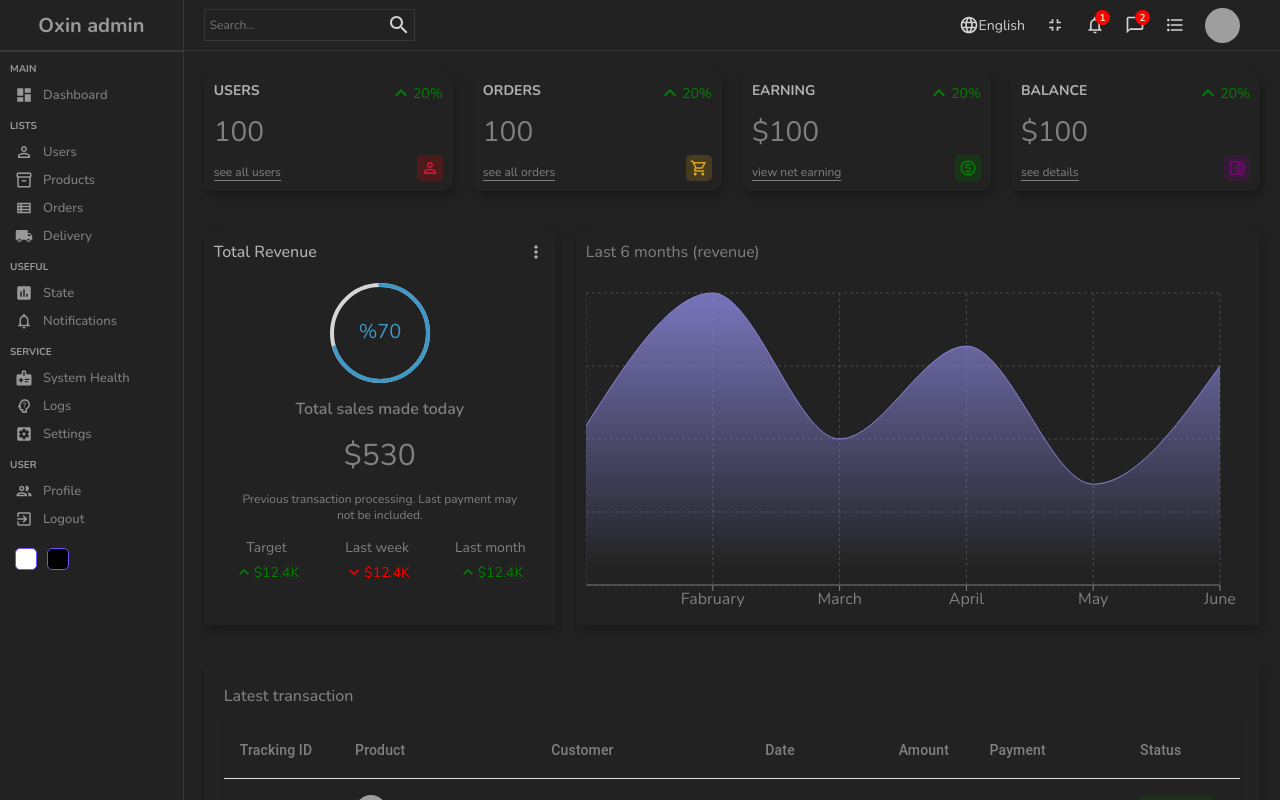
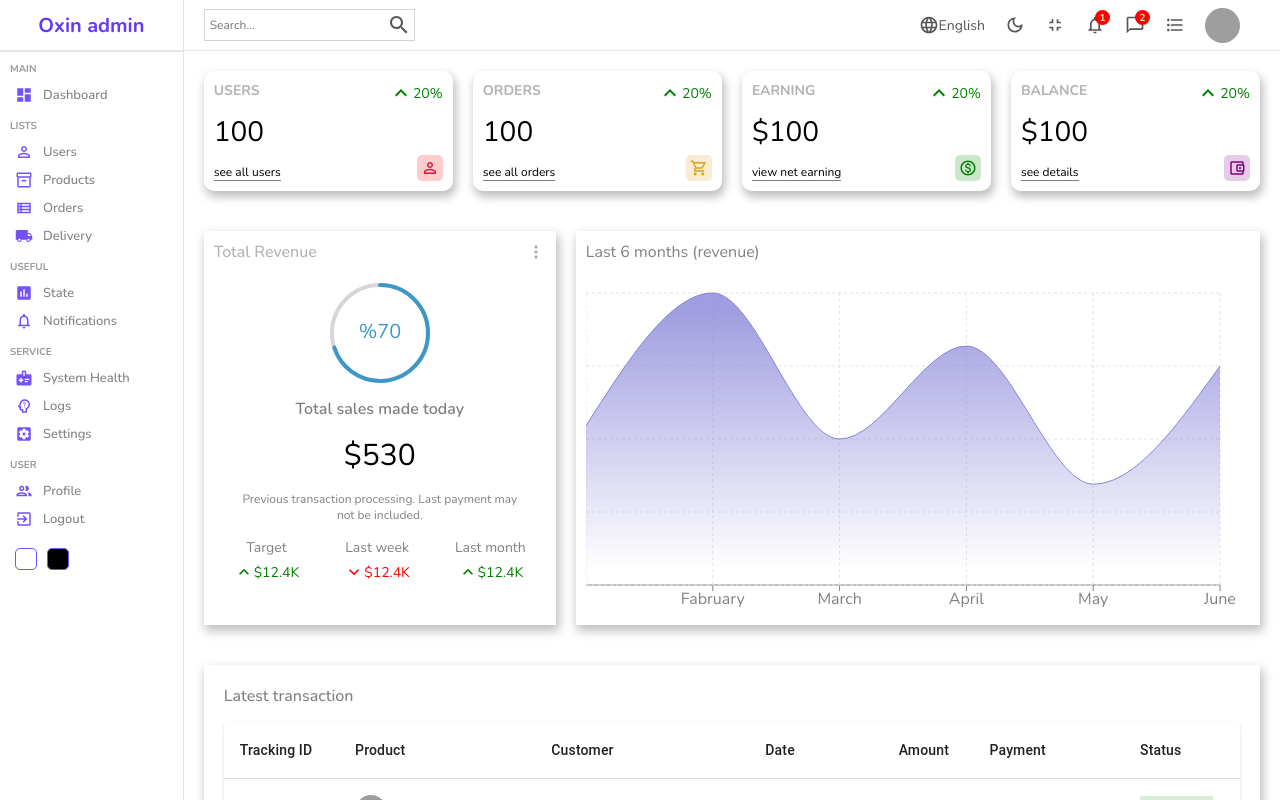
Before and after one commit to Mohammad-ghasempour/Admin-dashboard, a React (Create React App) app: page / in a window 1280 px wide. Shown: the top 800 px of the page. Built offline with nearby package versions, Linux system fonts and the light colour scheme; grey boxes are pictures that could not be loaded.

Commit message:
toggle for dark and ligh mode in navbar with changable icon completed

```diff
--- a/src/components/navbar/Navbar.jsx
+++ b/src/components/navbar/Navbar.jsx
@@ -5,8 +5,15 @@ import FullscreenExitOutlinedIcon from "@mui/icons-material/FullscreenExitOutlin
 import NotificationsNoneOutlinedIcon from "@mui/icons-material/NotificationsNoneOutlined";
 import ChatBubbleOutlineOutlinedIcon from "@mui/icons-material/ChatBubbleOutlineOutlined";
 import FormatListBulletedOutlinedIcon from "@mui/icons-material/FormatListBulletedOutlined";
+import DarkModeOutlinedIcon from "@mui/icons-material/DarkModeOutlined";
+import WbSunnyOutlinedIcon from "@mui/icons-material/WbSunnyOutlined";
+import { useState, useContext } from "react";
+import { darkModeContext } from "../../context/darkModeContext";
 
 const Navbar = () => {
+  const { dispatch } = useContext(darkModeContext);
+  const [isMoon, setIsMoon] = useState(true);
+
   return (
     <div className="navbar">
       <div className="wrapper">
@@ -16,7 +23,20 @@ const Navbar = () => {
         </div>
         <div className="items">
           <div className="item">
-            <LanguageOutlinedIcon className="icon"/> English
+            <LanguageOutlinedIcon className="icon" /> English
+          </div>
+          <div
+            className="item"
+            onClick={() => {
+              dispatch({ type: "TOGGLE" });
+              setIsMoon(!isMoon);
+            }}
+          >
+            {isMoon ? (
+              <DarkModeOutlinedIcon className="icon" />
+            ) : (
+              <WbSunnyOutlinedIcon className="icon" />
+            )}
           </div>
           <div className="item">
             <FullscreenExitOutlinedIcon className="icon" />
@@ -33,8 +53,11 @@ const Navbar = () => {
             <FormatListBulletedOutlinedIcon className="icon" />
           </div>
           <div className="item">
-
-            <img src="https://avatars.githubusercontent.com/u/89663327?v=4" alt=""  className="avatar"/>
+            <img
+              src="https://avatars.githubusercontent.com/u/89663327?v=4"
+              alt=""
+              className="avatar"
+            />
           </div>
         </div>
       </div>
--- a/src/components/sidebar/Sidebar.jsx
+++ b/src/components/sidebar/Sidebar.jsx
@@ -12,8 +12,11 @@ import SettingsApplicationsIcon from "@mui/icons-material/SettingsApplications";
 import PeopleOutlineOutlinedIcon from "@mui/icons-material/PeopleOutlineOutlined";
 import ExitToAppOutlinedIcon from "@mui/icons-material/ExitToAppOutlined";
 import { Link } from "react-router-dom";
+import { darkModeContext } from "../../context/darkModeContext";
+import { useContext } from "react";
 
 const Sidebar = () => {
+  const {dispatch} = useContext(darkModeContext);
   return (
     <div className="sidebar">
       <div className="top">
@@ -88,8 +91,9 @@ const Sidebar = () => {
         </ul>
       </div>
       <div className="bottom">
-        <div className="colorOptions"></div>
-        <div className="colorOptions"></div>
+        <div onClick={()=>dispatch({type:"LIGHT"})} className="colorOptions"></div>
+        <div onClick={()=>dispatch({type:"DARK"})} className="colorOptions"></div>
+
       </div>
     </div>
   );
--- a/src/context/darkModeContext.js
+++ b/src/context/darkModeContext.js
@@ -2,7 +2,7 @@ import { createContext, useReducer } from "react";
 import darkModeReducer from "./darkModeReducer";
 
 const INITIAL_STATE = {
-  darkMode: true,
+  darkMode: false,
 };
 
 export const darkModeContext = createContext(INITIAL_STATE);
--- a/src/context/darkModeReducer.js
+++ b/src/context/darkModeReducer.js
@@ -1,18 +1,19 @@
-const darkModeReducer = (state , action)=>{
-    switch (action.type) {
-        case 'LIGHT':
-            return {darkMode: false}
-            break;
-        case 'DARK':
-            return {darkMode: true}
-            break;
-        case 'TOGGLE':
-            return {darkMode: !state.darkMode}
-            break;
+const darkModeReducer = (state, action) => {
+  switch (action.type) {
+    case "LIGHT": {
+      return { darkMode: false };
+    }
+    case "DARK": {
+      return { darkMode: true };
+    }
 
-        default:
-            return state;
+    case "TOGGLE": {
+      return { darkMode: !state.darkMode };
     }
-}
+
+    default:
+      return state;
+  }
+};
 
 export default darkModeReducer;
--- a/src/index.js
+++ b/src/index.js
@@ -1,14 +1,14 @@
 import React from 'react';
 import ReactDOM from 'react-dom/client';
 import App from './App';
-import darkModeContextProvider from './context/darkModeContext';
+import DarkModeContextProvider from './context/darkModeContext';
 
 
 const root = ReactDOM.createRoot(document.getElementById('root'));
 root.render(
   <React.StrictMode>
-    <darkModeContextProvider>
+    <DarkModeContextProvider>
     <App />
-    </darkModeContextProvider>
+    </DarkModeContextProvider>
   </React.StrictMode>
 );
```
